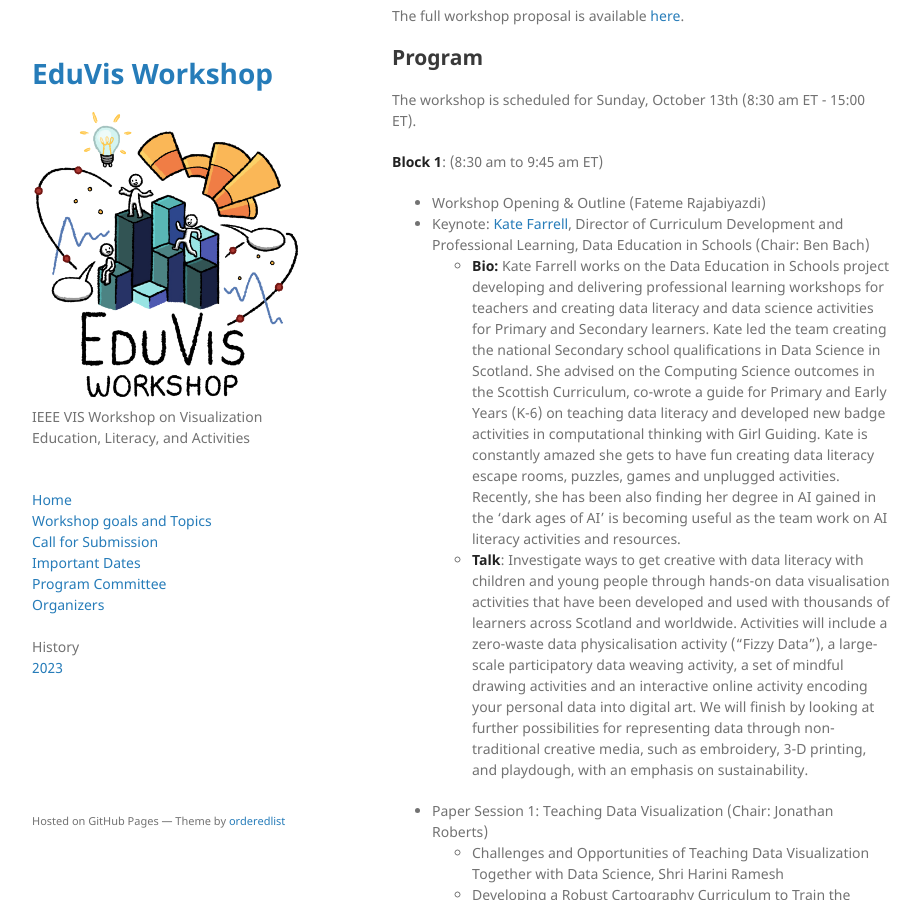
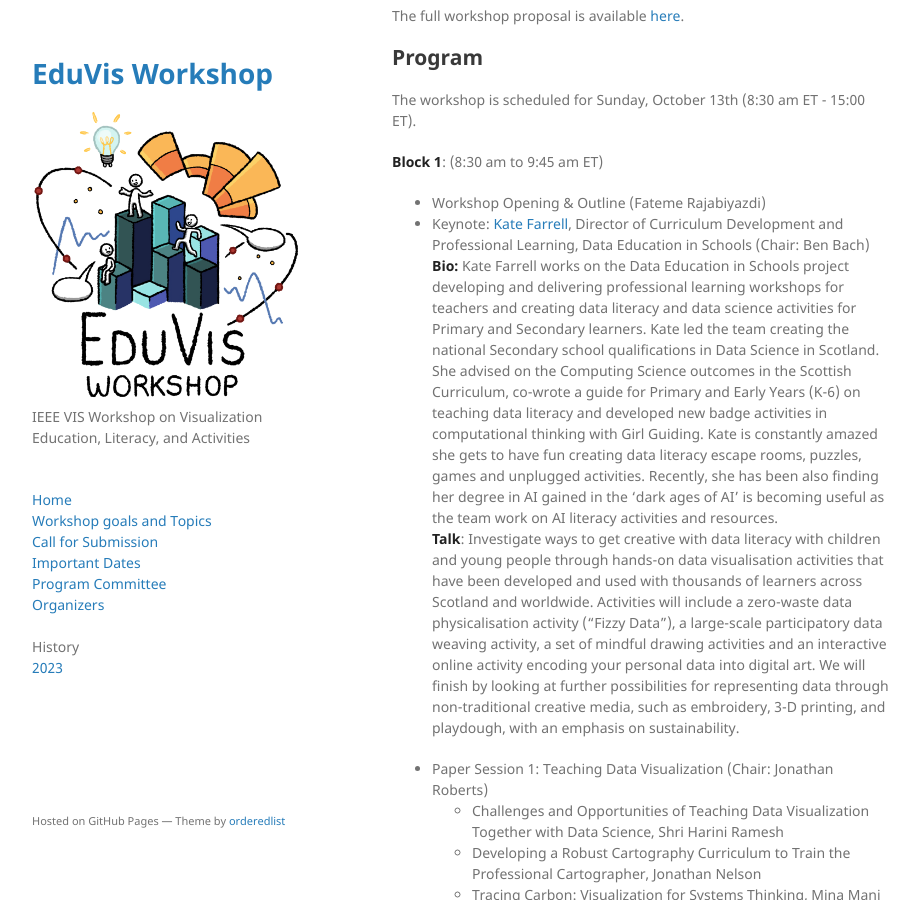
Before and after one commit to ieee-eduvis/ieee-eduvis.github.io, a Jekyll site: the page built from index.md, in a window 1280 px wide and 900 px high, scrolled down 374 px. Shown: the whole window, without its empty margins (178-1099 px from the left). Built offline with Jekyll 4.4.1, drawn with Linux system fonts in a browser that asks for light colours.

Commit message:
Update index.md
Changes to the style of keynote

```diff
--- a/index.md
+++ b/index.md
@@ -15,9 +15,9 @@
 
 **Block 1**: (8:30 am to 9:45 am ET)
    - Workshop Opening & Outline (Fateme Rajabiyazdi)
-   - Keynote: [Kate Farrell](https://www.de.ed.ac.uk/people/kate-farrell), Director of Curriculum Development and Professional Learning, Data Education in Schools (Chair: Ben Bach)
-      - **Bio:** Kate Farrell works on the Data Education in Schools project developing and delivering professional learning workshops for teachers and creating data literacy and data science activities for Primary and Secondary learners.  Kate led the team creating the national Secondary school qualifications in Data Science in Scotland.  She advised on the Computing Science outcomes in the Scottish Curriculum, co-wrote a guide for Primary and Early Years (K-6) on teaching data literacy and developed new badge activities in computational thinking with Girl Guiding.  Kate is constantly amazed she gets to have fun creating data literacy escape rooms, puzzles, games and unplugged activities.  Recently, she has been also finding her degree in AI gained in the ‘dark ages of AI’ is becoming useful as the team work on AI literacy activities and resources.
-      - **Talk**: Investigate ways to get creative with data literacy with children and young people through hands-on data visualisation activities that have been developed and used with thousands of learners across Scotland and worldwide. Activities will include a zero-waste data physicalisation activity (“Fizzy Data”), a large-scale participatory data weaving activity, a set of mindful drawing activities and an interactive online activity encoding your personal data into digital art. We will finish by looking at further possibilities for representing data through non-traditional creative media, such as embroidery, 3-D printing, and playdough, with an emphasis on sustainability.
+   - Keynote: [Kate Farrell](https://www.de.ed.ac.uk/people/kate-farrell), Director of Curriculum Development and Professional Learning, Data Education in Schools (Chair: Ben Bach)<br>
+      **Bio:** Kate Farrell works on the Data Education in Schools project developing and delivering professional learning workshops for teachers and creating data literacy and data science activities for Primary and Secondary learners.  Kate led the team creating the national Secondary school qualifications in Data Science in Scotland.  She advised on the Computing Science outcomes in the Scottish Curriculum, co-wrote a guide for Primary and Early Years (K-6) on teaching data literacy and developed new badge activities in computational thinking with Girl Guiding.  Kate is constantly amazed she gets to have fun creating data literacy escape rooms, puzzles, games and unplugged activities.  Recently, she has been also finding her degree in AI gained in the ‘dark ages of AI’ is becoming useful as the team work on AI literacy activities and resources.<br>
+      **Talk**: Investigate ways to get creative with data literacy with children and young people through hands-on data visualisation activities that have been developed and used with thousands of learners across Scotland and worldwide. Activities will include a zero-waste data physicalisation activity (“Fizzy Data”), a large-scale participatory data weaving activity, a set of mindful drawing activities and an interactive online activity encoding your personal data into digital art. We will finish by looking at further possibilities for representing data through non-traditional creative media, such as embroidery, 3-D printing, and playdough, with an emphasis on sustainability.
 
    - Paper Session 1: Teaching Data Visualization (Chair: Jonathan Roberts)
         - Challenges and Opportunities of Teaching Data Visualization Together with Data Science,	Shri Harini Ramesh
```
